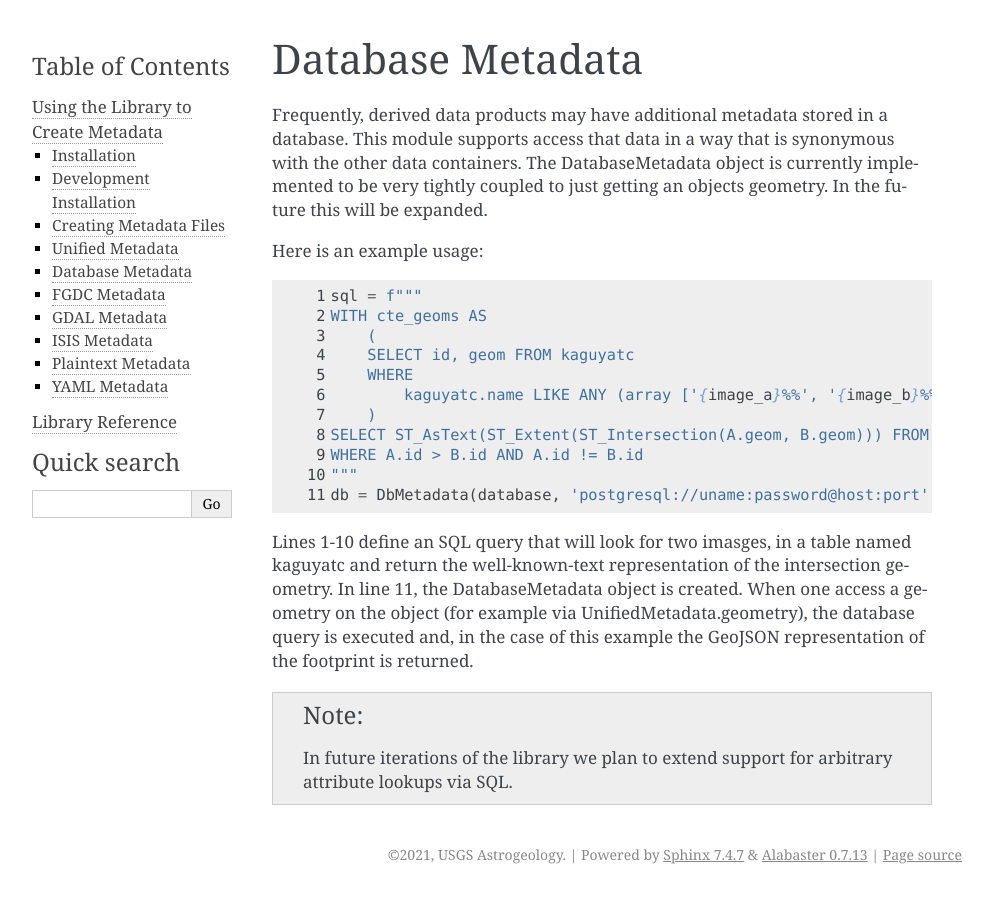
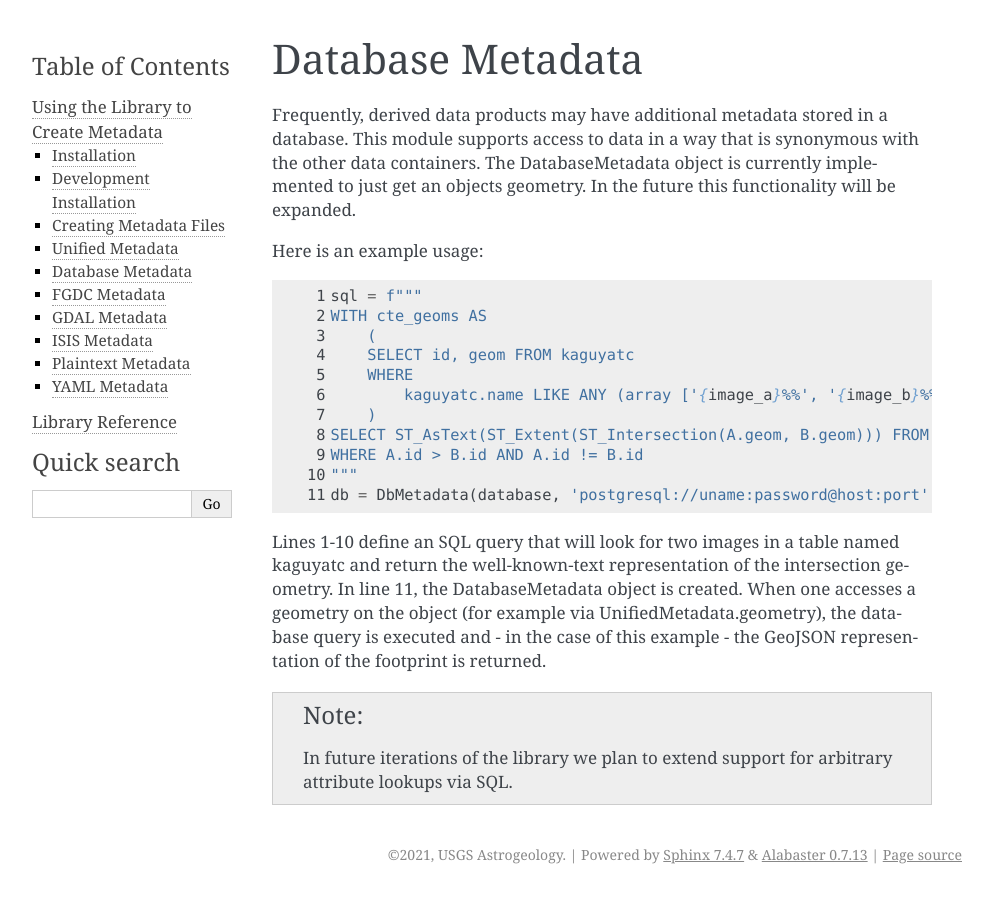
Before and after one commit to mahunter14/automated-metadata-generation, a Sphinx documentation site: the page built from docs/source/making_metadata/databasemetadata.rst, in a window 1280 px wide. Shown: the whole page, without its empty margins (148-1141 px from the left). Built offline with Sphinx 7.4.7, drawn with Linux system fonts in a browser that asks for light colours.

Commit message:
Update databasemetadata.rst

```diff
--- a/docs/source/making_metadata/databasemetadata.rst
+++ b/docs/source/making_metadata/databasemetadata.rst
@@ -1,7 +1,7 @@
 Database Metadata
 =================
 
-Frequently, derived data products may have additional metadata stored in a database. This module supports access that data in a way that is synonymous with the other data containers. The DatabaseMetadata object is currently implemented to be very tightly coupled to just getting an objects geometry. In the future this will be expanded.
+Frequently, derived data products may have additional metadata stored in a database. This module supports access to data in a way that is synonymous with the other data containers. The DatabaseMetadata object is currently implemented to just get an objects geometry. In the future this functionality will be expanded.
 
 Here is an example usage:
 
@@ -20,7 +20,7 @@ Here is an example usage:
     """
     db = DbMetadata(database, 'postgresql://uname:password@host:port', sql=sql)
 
-Lines 1-10 define an SQL query that will look for two imasges, in a table named kaguyatc and return the well-known-text representation of the intersection geometry. In line 11, the DatabaseMetadata object is created. When one access a geometry on the object (for example via UnifiedMetadata.geometry), the database query is executed and, in the case of this example the GeoJSON representation of the footprint is returned.
+Lines 1-10 define an SQL query that will look for two images in a table named kaguyatc and return the well-known-text representation of the intersection geometry. In line 11, the DatabaseMetadata object is created. When one accesses a geometry on the object (for example via UnifiedMetadata.geometry), the database query is executed and - in the case of this example - the GeoJSON representation of the footprint is returned.
 
 .. note::
   In future iterations of the library we plan to extend support for arbitrary attribute lookups via SQL.
```
